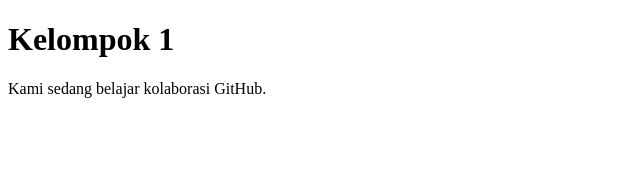
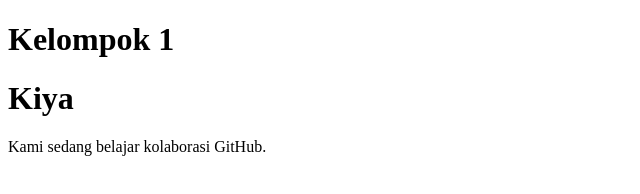
Before and after one commit to erinnoviatriyutta/Project_PBL, a plain HTML site: page index.html in a window 1280 px wide. Shown: the whole page, without its empty margins (0-640 px from the left). Drawn offline with Linux system fonts and the light colour scheme.

Commit message:
tambah_index

```diff
--- a/index.html
+++ b/index.html
@@ -3,5 +3,6 @@
   <meta charset="utf-8">
   <title>Profil Kelompok</title>
   <h1>Kelompok 1</h1>
+  <h1>Kiya</h1>
   <p>Kami sedang belajar kolaborasi GitHub.</p>
 </html>
```
